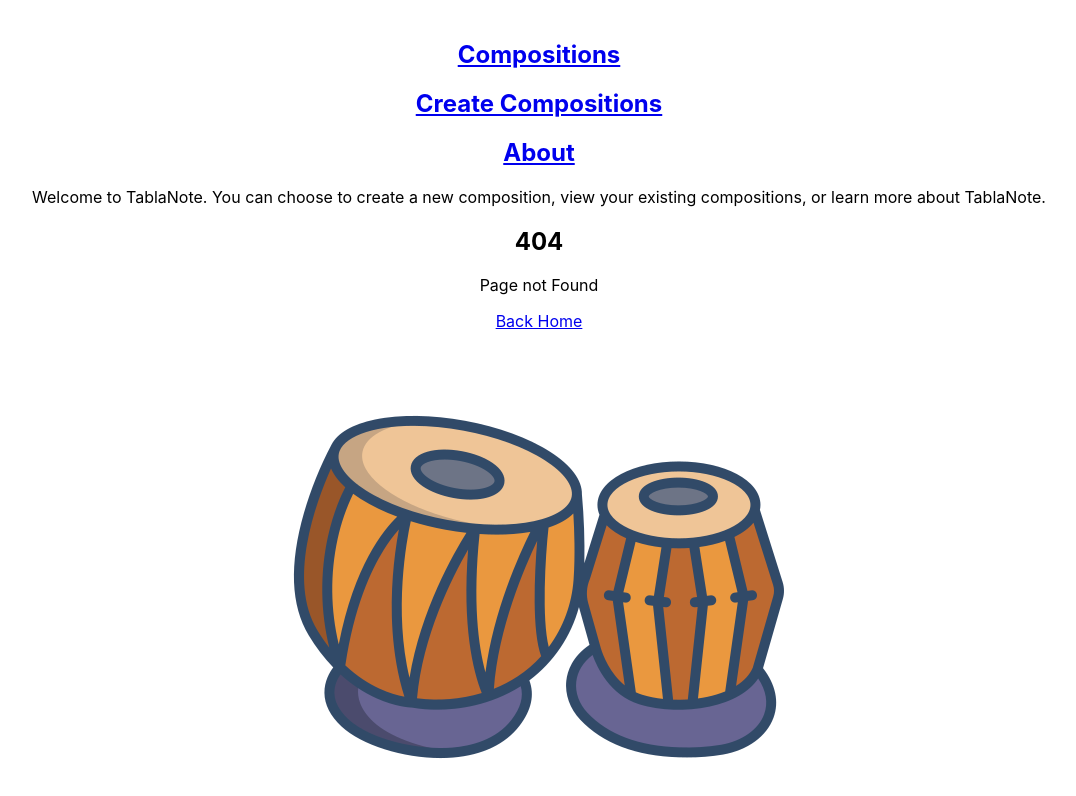
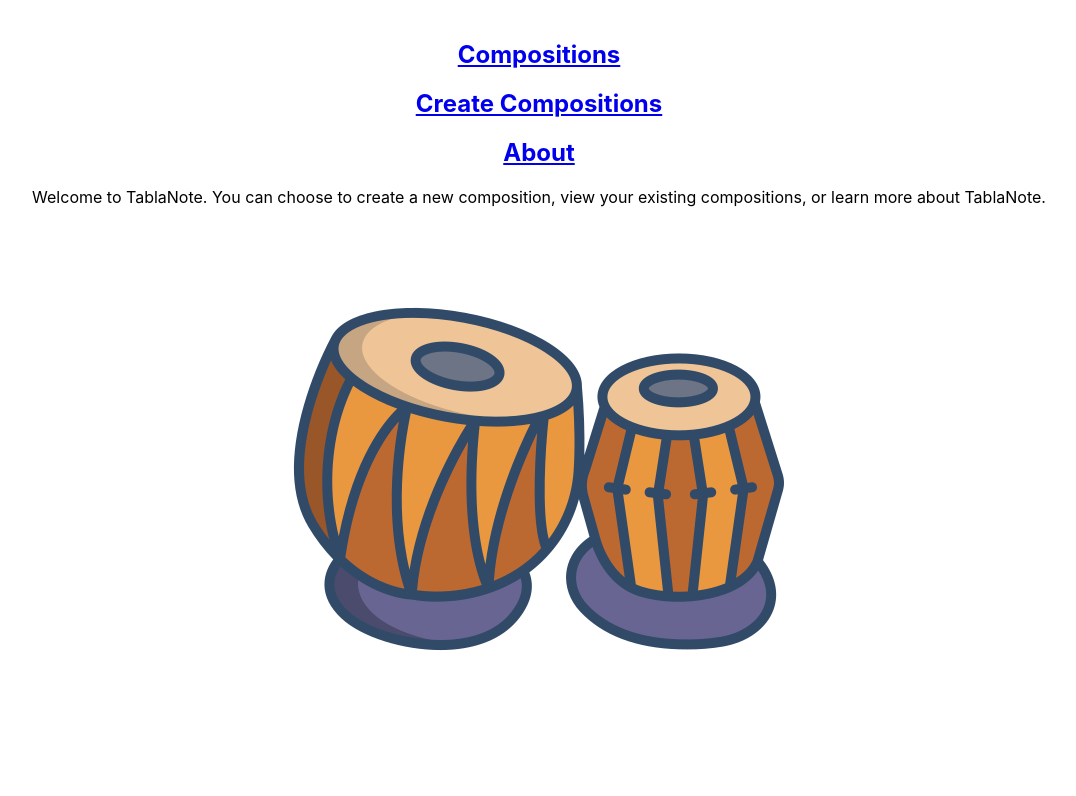
Before and after one commit to s1oly/tablanote, a React (Create React App) app: page /home in a window 1280 px wide. Before the commit this address had no page. Shown: the top 796 px of the page, without its empty margins (101-1177 px from the left). Built offline with nearby package versions, Linux system fonts and the light colour scheme.

Commit message:
Improved Folder Arrangment

```diff
--- a/src/App.js
+++ b/src/App.js
@@ -1,10 +1,11 @@
 import './App.css';
 import {BrowserRouter,Routes,Route} from 'react-router-dom';
-import Compositions from './Pages/Compositions'; // Import the Compositions component
-import CreateComposition from './Pages/CreateComposition'
-import Error from './Pages/Error';
-import About from './Pages/About';
-import Home from './Pages/Home';
+import Compositions from './Pages/CompositionManaging/Compositions'; // Import the Compositions component
+import CreateComposition from './Pages/CompositionManaging/CreateComposition'
+import Error from './Pages/Display/Error';
+import About from './Pages/Display/About';
+import Home from './Pages/Display/Home';
+import SharedLayout from './Pages/Layouts/SharedLayout';
 
 
 const App = () => {
@@ -13,7 +14,8 @@ const App = () => {
       <title>TablaNote</title>
       <BrowserRouter>
       <Routes>
-          <Route path ="/" element={<Home/>}>
+          <Route path ="/" element={<SharedLayout/>}>
+            <Route path ="home" element={<Home/>}/>
             <Route path="createcomposition" element={<CreateComposition />} />
             <Route path="compositions" element={<Compositions />} />
             <Route path ="about" element={<About/>} />
--- a/src/Pages/Home.js
+++ b/src/Pages/Display/Home.js
@@ -1,15 +1,12 @@
-import { Outlet } from "react-router-dom";
-import NavBar from './NavBar'
+
 
 const Home = () => {
     const image = require('/Users/s1oly/Desktop/tablanote/src/Images/tabla.png')
 
     return(
         <>
-             <NavBar/>
             <section className="section">
                 <p> Welcome to TablaNote. You can choose to create a new composition, view your existing compositions, or learn more about TablaNote.</p>
-                <Outlet/>
                 <img src = {image} alt='Why is this blank'/>
             </section>
         </>
--- /dev/null
+++ b/src/Pages/Layouts/SharedLayout.js
@@ -0,0 +1,15 @@
+import { Outlet} from "react-router-dom";
+import NavBar from '../Display/NavBar';
+
+const SharedLayout = () =>{
+    return(
+        <>
+            <NavBar/>
+            <section className= 'section'>
+                <Outlet/>
+            </section>
+        </>
+    )
+}
+
+export default SharedLayout;
```
Also changed, not shown: src/Pages/Header.js (deleted, +0 -10 lines), src/Pages/CompositionManaging/Compositions.js (renamed from src/Pages/Compositions.js), src/Pages/CompositionManaging/CreateComposition.js (renamed from src/Pages/CreateComposition.js), src/Pages/Display/About.js (renamed from src/Pages/About.js), src/Pages/Display/Error.js (renamed from src/Pages/Error.js), src/Pages/Display/NavBar.css (renamed from src/Pages/NavBar.css), src/Pages/Display/NavBar.js (renamed from src/Pages/NavBar.js).
